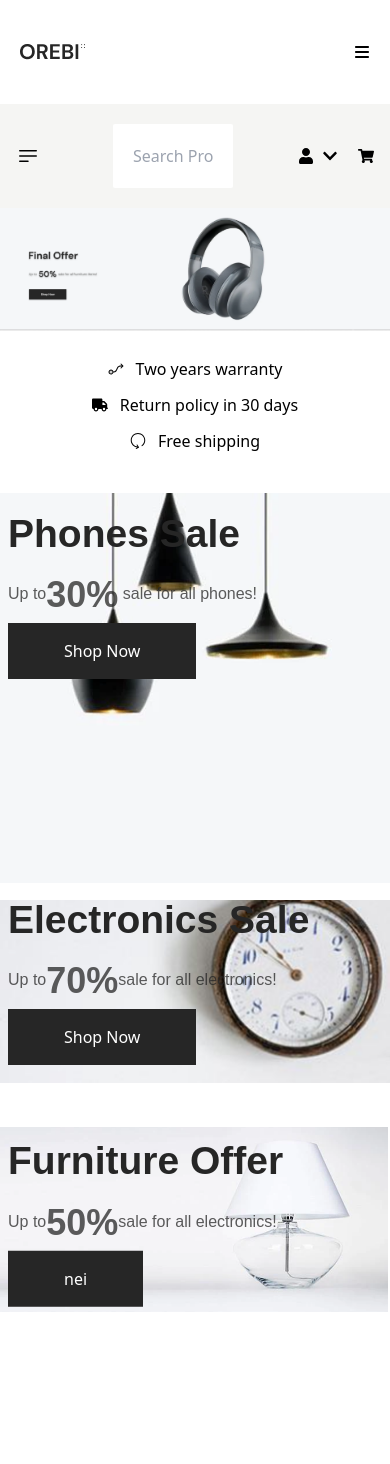
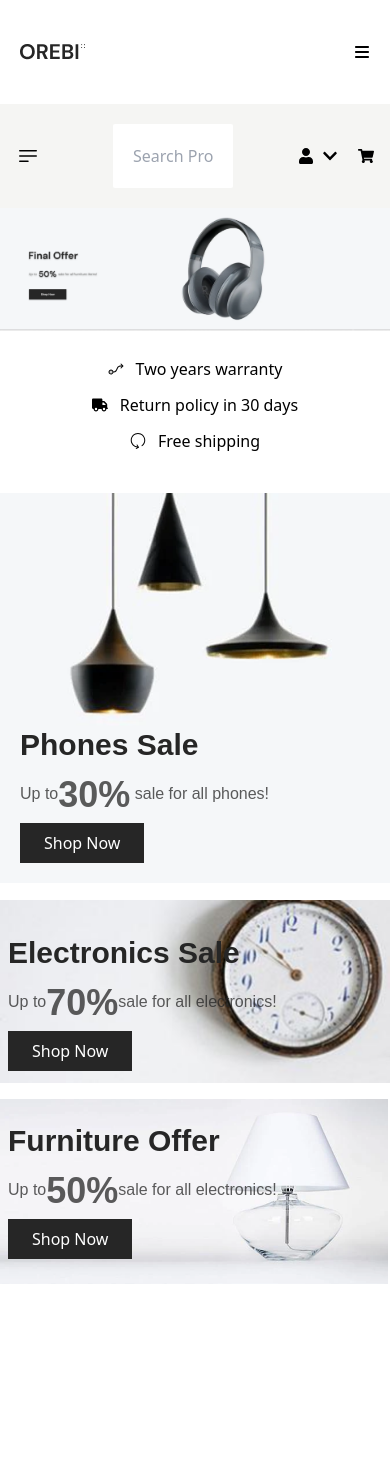
Before and after one commit to taufik69/FDR-2303-e-com, a React (Vite) app: page / in a window 390 px wide. Shown: the top 1464 px of the page. Built offline with nearby package versions, Linux system fonts and the light colour scheme.

Commit message:
saleinfo responsive done

```diff
--- a/src/Component/CommonConponent/Overlay.jsx
+++ b/src/Component/CommonConponent/Overlay.jsx
@@ -11,10 +11,10 @@ const Overlay = ({
   return (
     <>
       <div className={`absolute ${className}`}>
-        <h3 className="text-main_font_color font-bold font-DMsans text-[39px] ">
+        <h3 className="text-main_font_color font-bold font-DMsans text-3xl md:text-[39px] ">
           {title ? title : "Phones Sale"}
         </h3>
-        <p className="mt-3   sm:mt-12  text-main_font_color font-normal font-DMsans text-base opacity-75 mb-2 sm:mb-12">
+        <p className="mt-3  text-main_font_color font-normal font-DMsans text-base opacity-75 mb-2 ">
           {discountDetilsFast}
           <span className="font-bold text-4xl align-middle">
             {discountAmount}
@@ -23,7 +23,7 @@ const Overlay = ({
         </p>
         <Button
           className={
-            "py-4 px-14 bg-main_font_color text-main_bg_color hover:bg-slate-700"
+            "py-2 px-6  bg-main_font_color text-main_bg_color hover:bg-slate-700"
           }
           title={btnTitle}
         />
--- a/src/Component/HomeComponent/SaleInfo/SaleInfo.jsx
+++ b/src/Component/HomeComponent/SaleInfo/SaleInfo.jsx
@@ -8,15 +8,19 @@ import Overlay from "../../CommonConponent/Overlay.jsx";
 const SaleInfo = () => {
   return (
     <>
-      <div className="sm:py-32 py-10">
+      <div className="sm:py-10 py-10">
         <div className="container">
-          <Flex className={"gap-x-10 flex-col md:flex-row gap-y-4"}>
+          <Flex
+            className={
+              "sm:gap-x-5 md:gap-x-6 lg:gap-x-10 flex-col sm:flex-row  gap-y-4"
+            }
+          >
             <div className="w-full relative">
               <picture>
                 <img src={saleLeft} alt={saleLeft} />
               </picture>
               <Overlay
-                className={"top-3 left-2 md:bottom-16  md:left-16"}
+                className={"bottom-5 sm:bottom-5 md:bottom-16 left-5 "}
                 title="Phones Sale"
                 discountDetilsFast={` Up to`}
                 discountDetilsLast={` sale for all phones!`}
@@ -25,15 +29,13 @@ const SaleInfo = () => {
               />
             </div>
             <div className="w-full">
-              <Flex className={"flex-col gap-y-11"}>
+              <Flex className={"flex-col gap-y-4 lg:gap-y-6 xl:gap-y-10"}>
                 <div className="w-full relative ">
                   <picture>
                     <img src={electronic} alt={electronic} />
                   </picture>
                   <Overlay
-                    className={
-                      "-top-[8px] left-2  sm:top-1/2 sm:-translate-y-1/2  sm:left-16"
-                    }
+                    className={" bottom-3 sm:top-1 left-2 "}
                     title="Electronics Sale"
                     discountDetilsFast={` Up to`}
                     discountDetilsLast={`sale for all electronics! `}
@@ -46,7 +48,8 @@ const SaleInfo = () => {
                     <img src={FurnitureImage} alt={FurnitureImage} />
                   </picture>
                   <Overlay
-                    className={"top-1/2 -translate-y-1/2  sm:left-16  left-2"}
+                    btnTitle="Shop Now"
+                    className={"top-1/2 -translate-y-1/2   left-2"}
                     title="Furniture Offer"
                     discountDetilsFast={` Up to`}
                     discountDetilsLast={`sale for all electronics! `}
```
